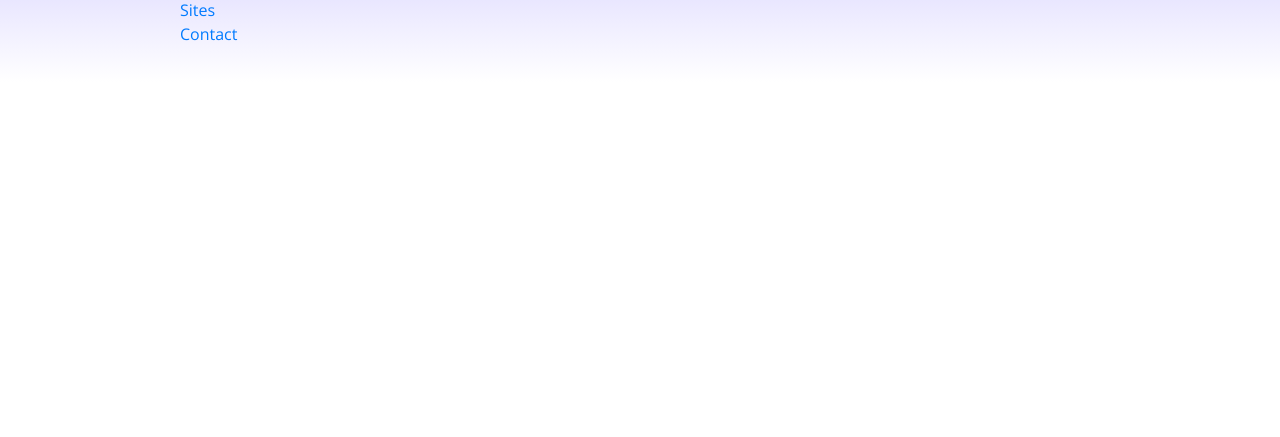
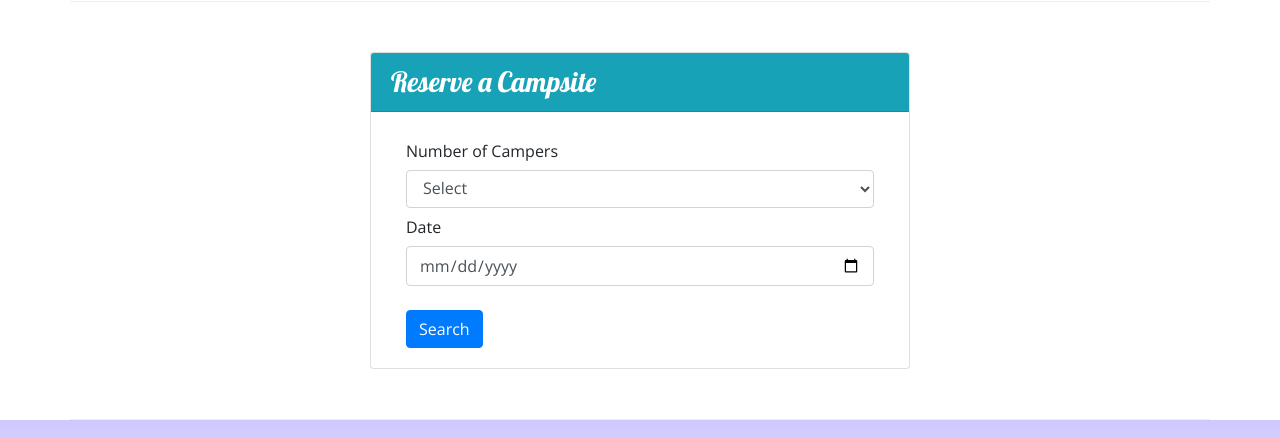
Before and after one commit to bonnee1/nucampsite, a website: page index.html in a window 1280 px wide. Shown: the part 1151-1588 px from the top of the page. Before the commit the page ends 1233 px from the top, so only its background shows below. Drawn offline with nearby package versions, Linux system fonts and the light colour scheme.

Commit message:
Week 2 Assignment

```diff
--- a/index.html
+++ b/index.html
@@ -29,6 +29,9 @@
                     <h1>NuCamp</h1>
                     <h2>a better way to camp</h2>
                 </div>
+                <div class="col-md-4 col-xl-2 mt-4">
+                    <a href="#reserveForm" role="button" class="btn btn-lg btn-info">Reserve Campsite</a>
+                </div>
             </div>
         </div>
     </header>
@@ -53,13 +56,13 @@
     <div class="container">
         <div class="row row-content align-items-center">
             <div class="col-sm-4 order-sm-last col-md-3">
-                <h2 class="text-sm-right">Discover & Review</h2>
+                <h2 class="text-sm-right"> Discover & Review</h2>
             </div>
             <div class="col">
                 <div class="media">
                     <img class="d-flex mr-3 img-thumbnail" src="img/breadcrumb-trail-thumb.jpg"
                     alt="Breadcrumb Trail thumbnail" />
-                    <div class="media-body align-self-center">
+                    <div class="media-body align-self-right">
                         <h3>Our Campsites</h3>
                         <p class="d-none d-sm-block">Explore our growing database of curated campsites and leave your own reviews!</p>
                     </div>
@@ -72,11 +75,16 @@
                 <h2 class="text-sm-right">Featured Campsites</h2>
             </div>
             <div class="col">
-                <h3>React Lake Campground</h3>
-                <p class="d-none d-sm-block">Nestled in the foothills of the Chrome Mountains, this campground on the shores of the pristine React Lake is a favorite for fly fishers.</p>
+                <div class="media">
+                    <div class="media-body align-self-center">
+                        <h3> React Lake Campground </h3>
+                        <p class="d-none d-sm-block"> Nestled in the foothills of the Chrome Mountains, this campground on the shores of the pristine React Lake is a favorite for fly fishers.</p>
+                    </div>
+                        <img class="d-flex ml-3 img-thumbnail" src="img/react-lake-thumb.jpg"
+                        alt="React Lake react-lake-thumb" />
+                </div>
             </div>
         </div>
-
         <div class="row row-content align-items-center">
             <div class="col-sm-4 order-sm-last col-md-3">
                 <h2 class="text-sm-right">Our Community Partners</h2>
@@ -85,16 +93,51 @@
                 <div class="media">
                     <img class="d-flex mr-3 img-thumbnail" src="img/bootstrap-thumb.png"
                     alt="Bootstrap Outfitters" />
-                    <div class="media-body align-self-center">
-                        <h3>Bootstrap Outfitters</h3>
-                        <p class="d-none d-sm-block">Bootstrap Outfitters supplies you gear you need
-                        at prices you can't beat.</p>
+                        <div class="media-body align-self-center">
+                            <h3>Bootstrap Outfitters</h3>
+                            <p class="d-none d-sm-block">Bootstrap Outfitters supplies you gear you need
+                            at prices you can't beat.</p>
+                        </div>
+                </div>
+            </div>
+        </div>
+        <div class="row row-content align-self-center">
+            <div class="col col-sm-6 mx-auto">
+                <div class="card">
+                    <h3 class="card-header bg-info text-white"> Reserve a Campsite </h3>
+                    <div class="card-body">
+                        <form id="reserveForm">
+                            <div class="form-group-row">
+                                <label for="numCampers" class="col-sm-6 col-form-label">Number of Campers</label>
+                                <div class="col">
+                                    <select name="numCampers" id="numCampers" class="form-control">
+                                        <option selected>Select</option>
+                                        <option value="1">1</option>
+                                        <option value="2">2</option>
+                                        <option value="3">3</option>
+                                        <option value="4">4</option>
+                                        <option value="5">5</option>
+                                        <option value="6">6</option>
+                                    </select>
+                                </div>
+                            </div>
+                            <div class="form-group-row">
+                                <label class="col-sm-6 col-form-label">Date</label>
+                                <div class="col">
+                                    <input class="form-control" type="date" id="date" name="date" placeholder="date"></input>
+                                </div>
+                            </div>
+                            <div class="form-group-row">
+                                <div class="col">
+                                    <a href="#" role="button" type="submit" class="btn btn-primary mt-4">Search</a>
+                                </div>
+                            </div>
+                        </form>
                     </div>
                 </div>
             </div>
         </div>
     </div>
-
     <footer class="site-footer">
         <div class="container">
             <div class="row">
@@ -116,7 +159,7 @@
                 </div>
                 <div class="col-sm-4 text-center">
                     <a role="button" class="btn btn-link" href="tel:+12065551234"><i class="fa fa-phone"></i> 1-206-555-1234</a><br/>
-            	<a role="button" class="btn btn-link" href="mailto:campsites@nucamp.co"><i class="fa fa-envelope-o"></i> campsites@nucamp.co</a>
+            	    <a role="button" class="btn btn-link" href="mailto:campsites@nucamp.co"><i class="fa fa-envelope-o"></i> campsites@nucamp.co</a>
                 </div>
             </div>
         </div>
```
